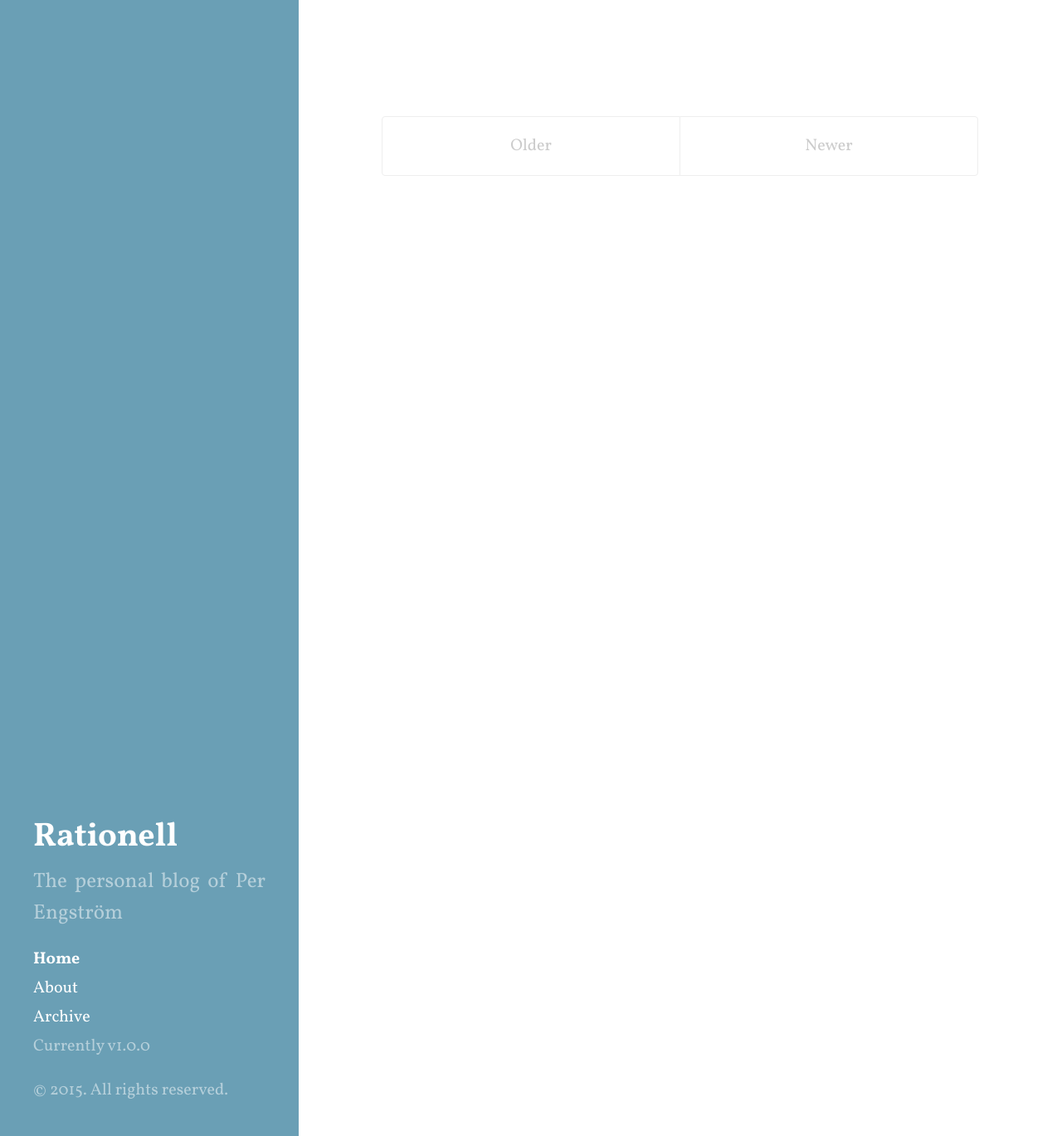
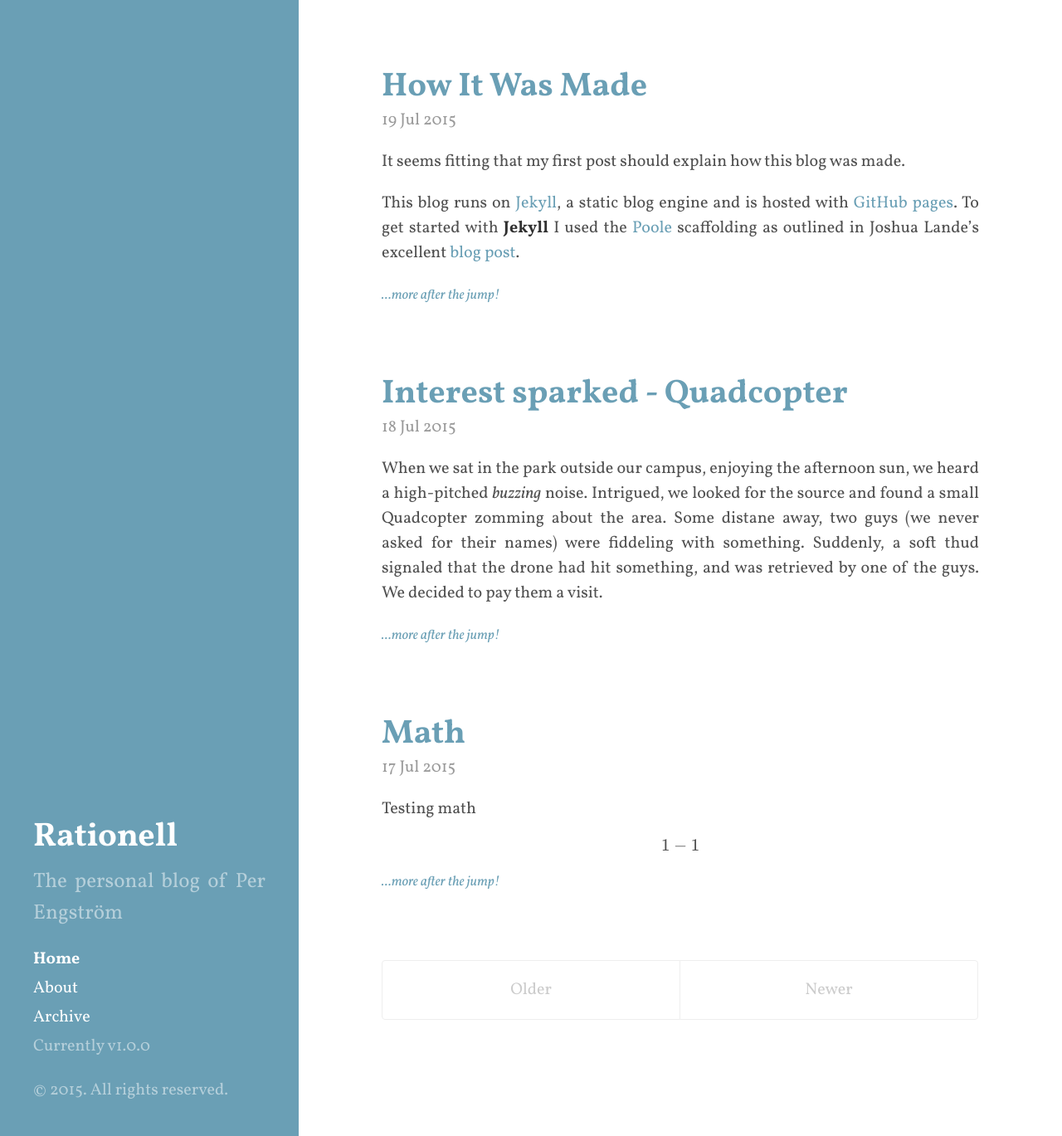
Before and after one commit to pengstrom/pengstrom.github.io, a Jekyll site: the page built from index.html, in a window 1280 px wide and 1369 px high. Shown: the whole window at 83% size. Built offline with Jekyll 4.4.1, drawn with Linux system fonts in a browser that asks for light colours; Markdown is read by kramdown in place of the engine named in the settings; formulas are drawn with MathJax 3; the list of posts is cut into pages by our own code.

Commit message:
Math and content
Added MathJax and some example content

```diff
--- a/_includes/head.html
+++ b/_includes/head.html
@@ -45,3 +45,7 @@
   <!-- RSS -->
   <link rel="alternate" type="application/rss+xml" title="RSS" href="/atom.xml">
 </head>
+
+<script type="text/javascript"
+	  src="https://cdn.mathjax.org/mathjax/latest/MathJax.js?config=TeX-AMS_HTML">
+</script>
--- /dev/null
+++ b/_posts/2015-07-17-math.md
@@ -0,0 +1,16 @@
+---
+layout: post
+title: Math
+---
+
+Testing math
+
+$$
+1-1
+$$
+
+<!--jump-->
+
+$$
+\sum\limits_{n=1}^{\infty} \frac{1}{2^n}
+$$
--- /dev/null
+++ b/_posts/2015-07-18-Octocopter.md
@@ -0,0 +1,33 @@
+---
+layout: post
+title: Interest sparked - Quadcopter
+---
+
+When we sat in the park outside our campus, enjoying the afternoon sun, we
+heard a high-pitched *buzzing* noise. Intrigued, we looked for the source and
+found a small Quadcopter zomming about the area. Some distane away, two guys
+(we never asked for their names) were fiddeling with something. Suddenly, a
+soft thud signaled that the drone had hit something, and was retrieved by one
+of the guys.  We decided to pay them a visit.
+
+<!--jump-->
+
+They greeted us and explained that one propeller had broken on impact, but the
+quadcopter was otherwise unharmed. He reached for a box, full of spares, and
+tried to replace it, but he had lost his 10mm wrench. Luckily our student
+association has a fine selection of tools, and quickly he had the propeller
+replaced.
+
+The other guy also had a drone, and was in the process of taking off. He donned
+a pair of high-tech goggles and sat down with an intricate radio controller.
+His drone sprang to life and swiftly took off. The first guy explained that the
+googes showed a live video feed from the drone.
+
+While the second guy pretended to be a drone, the first guy answered some of
+our questions. Apparently the devices were assembled from scratch from imported
+parts. The controller has two sticks able to move in two dimensions each,
+giving them four axes of freedom. The left stick controlled the throttle and
+yaw while the right stick influenced the pitch and roll in a very sensible way.
+If the right stick is nudged forward and released, the drone doesen't
+immediatley returb to horizontal mode, but keeps leaning forward and goes,
+well, forward.
--- /dev/null
+++ b/_posts/2015-07-19-How-its-made.md
@@ -0,0 +1,8 @@
+---
+layout: post
+title: How It Was Made
+---
+
+It seems fitting that my first post should explain how this blog was made.
+
+This blog runs on [Jekyll](jekyllrb.com "Jekyll home page"), a static blog engine and is hosted with [GitHub pages](pages.github.com). To get started with **Jekyll** I used the [Poole](getpoole.com) scaffolding as outlined in Joshua Lande's excellent [blog post](http://joshualande.com/jekyll-github-pages-poole/).
```
Also changed, not shown: 1 other file.
